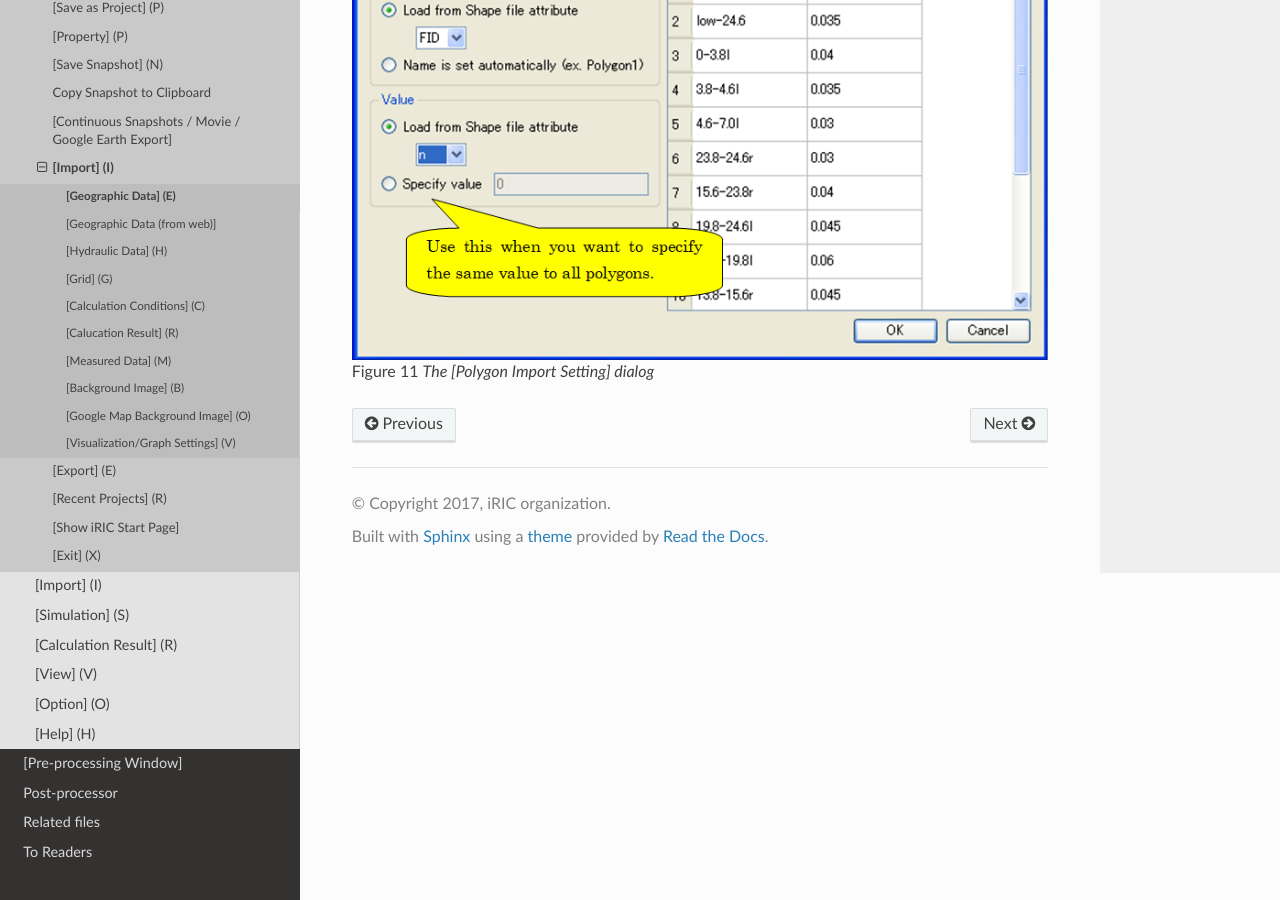
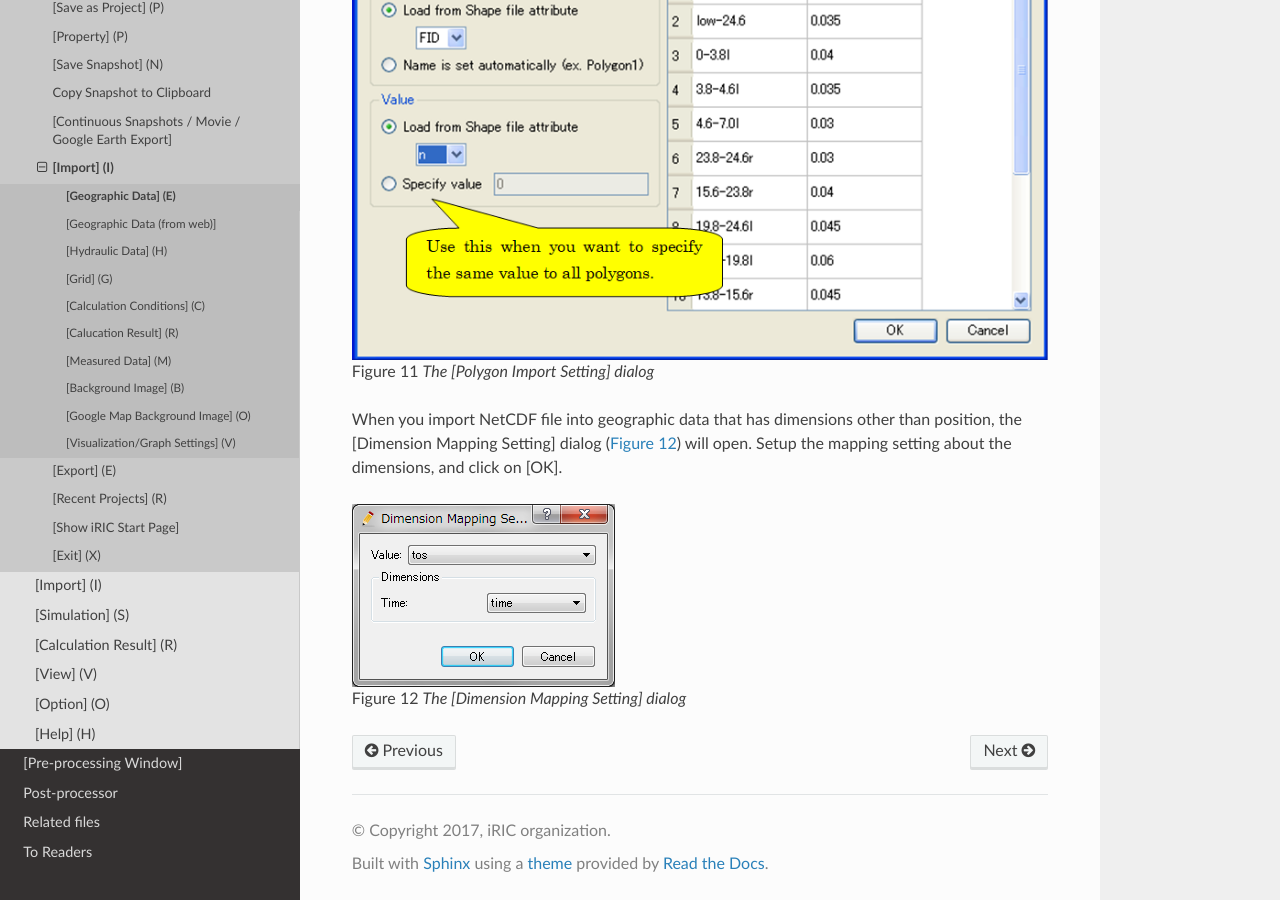
Before and after one commit to i-RIC/gui_user_manual, a Sphinx documentation site: the page built from source/03/03_09_01_geographic_data.rst, in a window 1280 px wide and 900 px high, scrolled down 1883 px. Built offline with Sphinx 7.4.7 and the Read the Docs theme 2.0.0, drawn with Linux system fonts in a browser that asks for light colours.

Commit message:
Description about NetCDF file importing added.

```diff
--- a/source/03/03_09_01_geographic_data.rst
+++ b/source/03/03_09_01_geographic_data.rst
@@ -48,3 +48,15 @@ Specify the import setting and click on [OK].
 .. figure:: images/polygon_import_setting_dialog.png
 
    The [Polygon Import Setting] dialog
+
+When you import NetCDF file into geographic data that has
+dimensions other than position, the
+[Dimension Mapping Setting] dialog
+(:numref:`image_netcdf_import_setting_dialog`) will open.
+Setup the mapping setting about the dimensions, and click on [OK].
+
+.. _image_netcdf_import_setting_dialog:
+
+.. figure:: images/netcdf_import_setting_dialog.png
+
+   The [Dimension Mapping Setting] dialog
```
Also changed, not shown: source/03/images/netcdf_import_setting_dialog.png (added).
